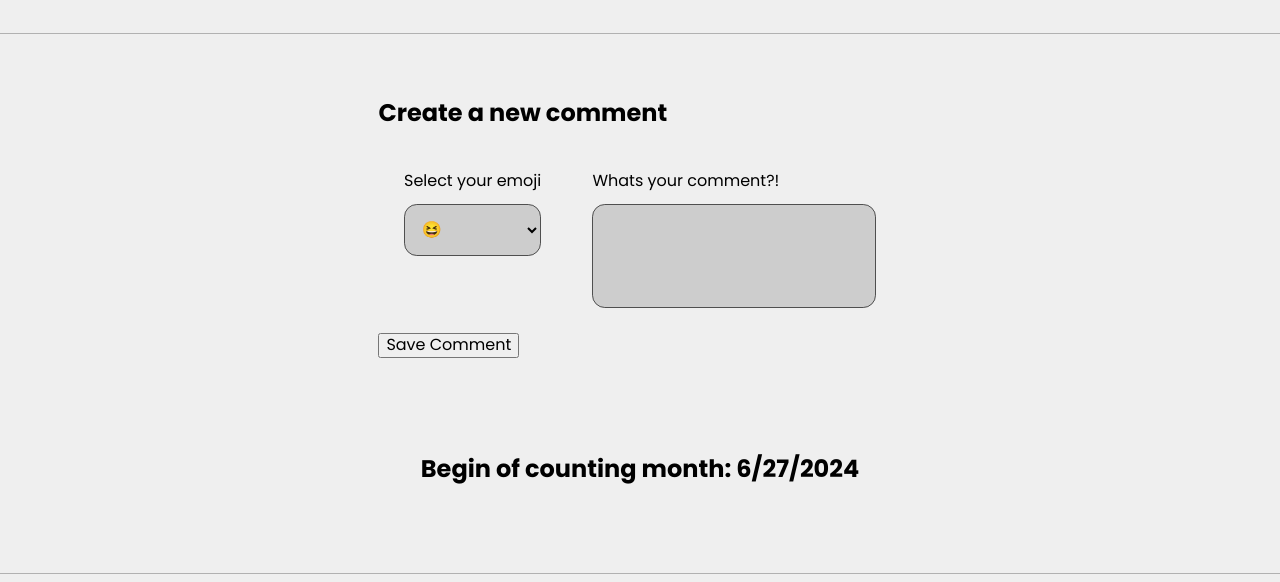
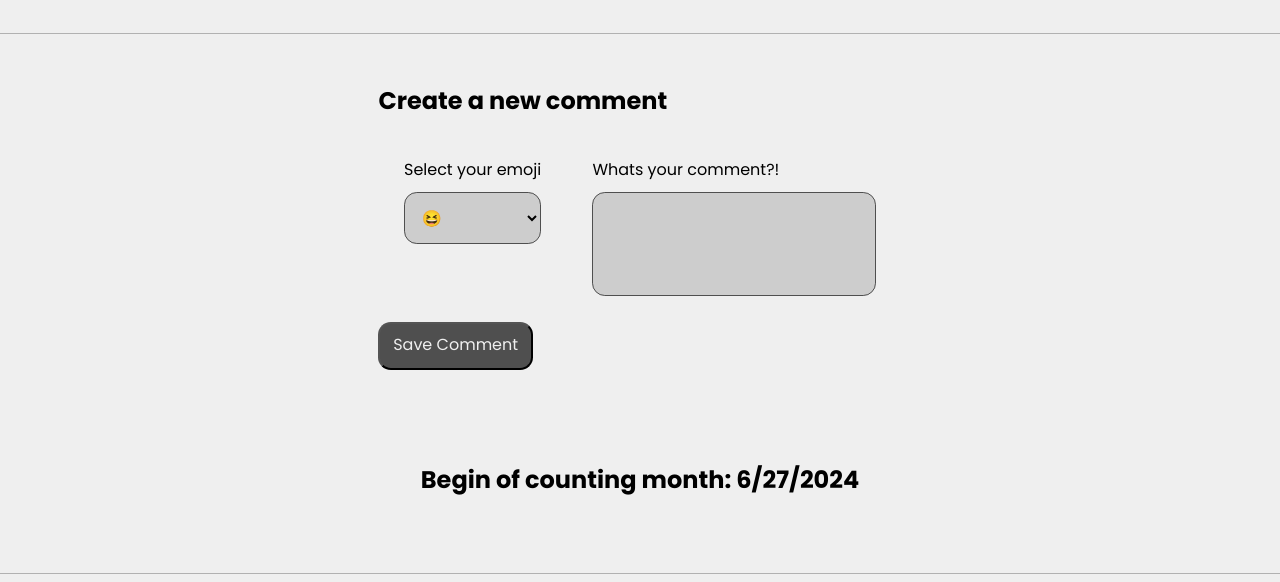
Before and after one commit to Yasmin-Carloto/BookChooser, a plain HTML site: page assets/pages/book-comments.html in a window 1280 px wide. Shown: the part 120-702 px from the top of the page. Drawn offline with nearby package versions, Linux system fonts and the light colour scheme; no server answers.

Commit message:
fix: changing class for deafault button

```diff
--- a/assets/pages/book-comments.html
+++ b/assets/pages/book-comments.html
@@ -123,7 +123,7 @@
                 </div>
             </form>
 
-            <input class="save-comment" id="save-comment" type="button" value="Save Comment">
+            <input class="default-button" id="save-comment" type="button" value="Save Comment">
         </section>
 
         <section class="comments-section">
```
